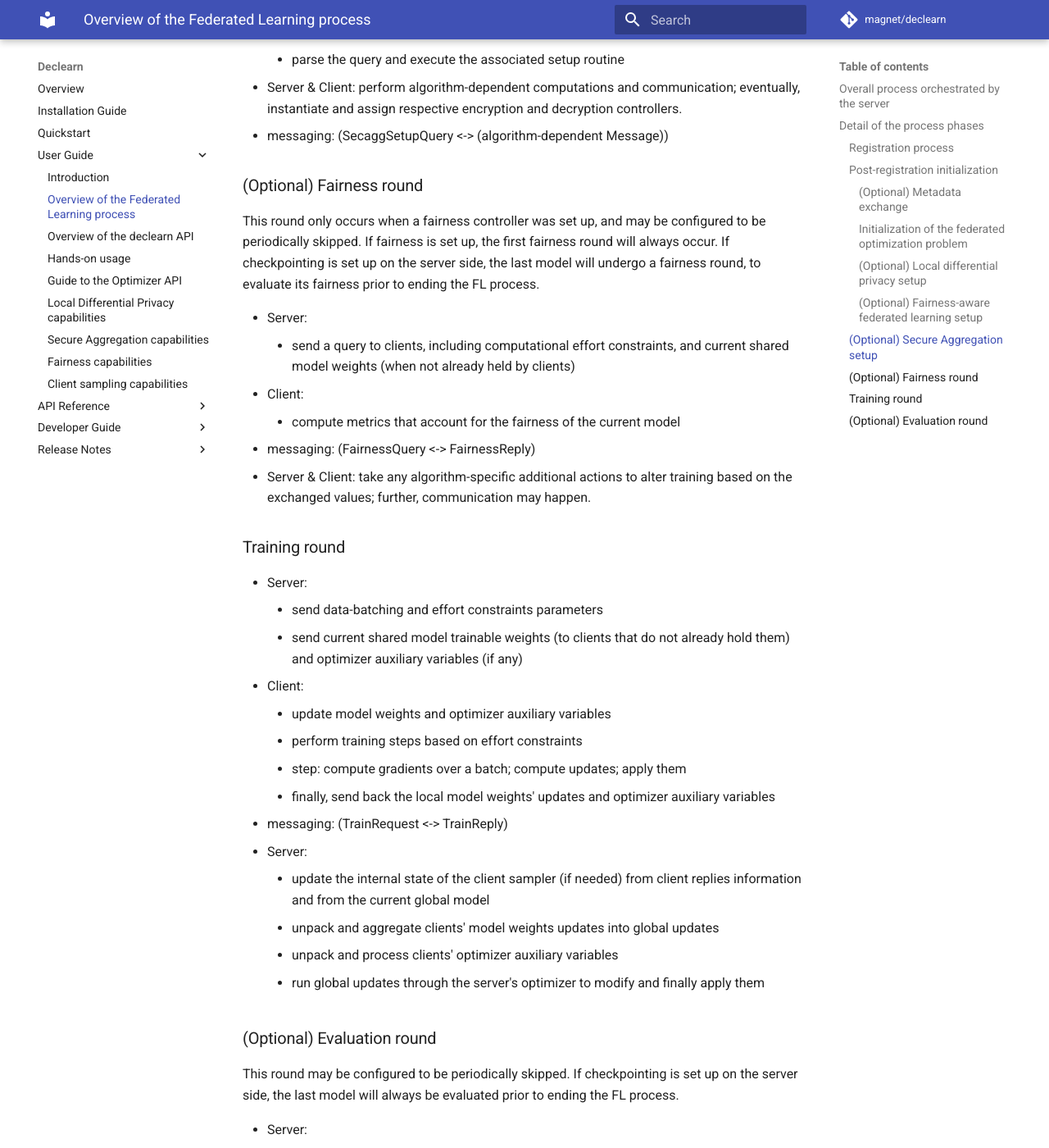
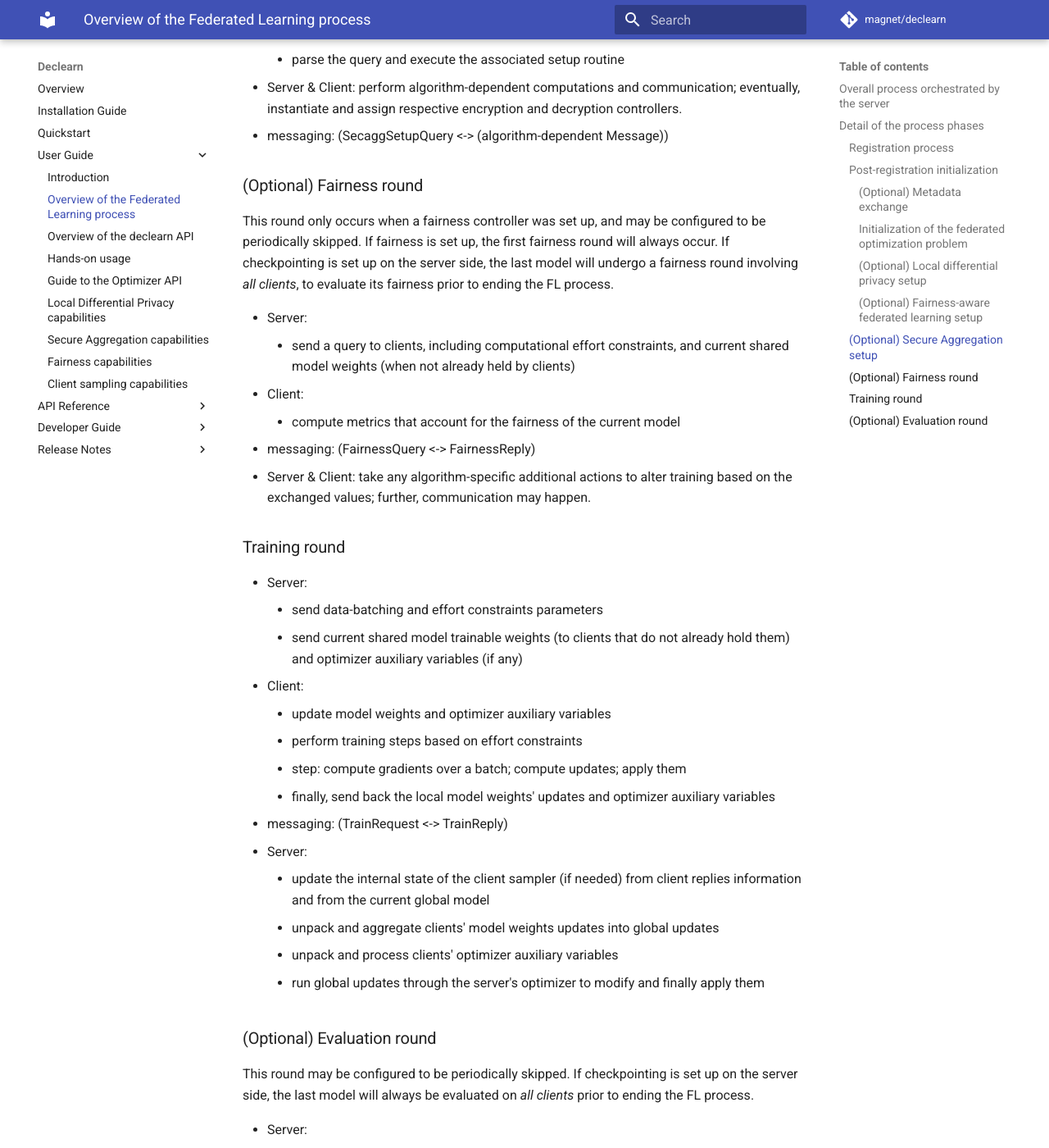
Before and after one commit to DecLearn/declearn, an MkDocs documentation site: the page built from docs/user-guide/fl_process.md, in a window 1280 px wide and 1400 px high, scrolled down 3765 px. Shown: the whole window at 82% size. Built offline with MkDocs 1.6.1 and Material for MkDocs 9.7.7, drawn with Linux system fonts in a browser that asks for light colours; the version menu is left out.

Commit message:
doc: evaluate on all clients when checkpointing
- remove fixme
- explicitly document the behavior in user-guide

```diff
--- a/docs/user-guide/fl_process.md
+++ b/docs/user-guide/fl_process.md
@@ -148,7 +148,8 @@ This round only occurs when a fairness controller was set up, and may be
 configured to be periodically skipped.
 If fairness is set up, the first fairness round will always occur.
 If checkpointing is set up on the server side, the last model will undergo
-a fairness round, to evaluate its fairness prior to ending the FL process.
+a fairness round involving *all clients*, to evaluate its fairness prior to
+ending the FL process.
 
 - Server:
     - send a query to clients, including computational effort constraints,
@@ -184,7 +185,7 @@ a fairness round, to evaluate its fairness prior to ending the FL process.
 
 This round may be configured to be periodically skipped.
 If checkpointing is set up on the server side, the last model will always be
-evaluated prior to ending the FL process.
+evaluated on *all clients* prior to ending the FL process.
 
 - Server:
     - send data-batching parameters and effort constraints
```
Also changed, not shown: 1 other file.
